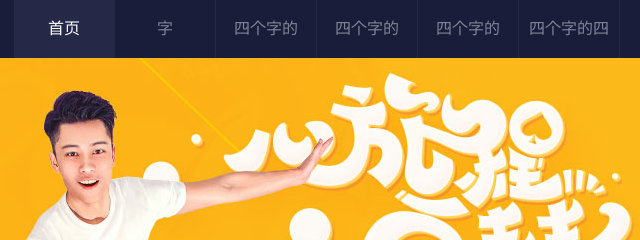
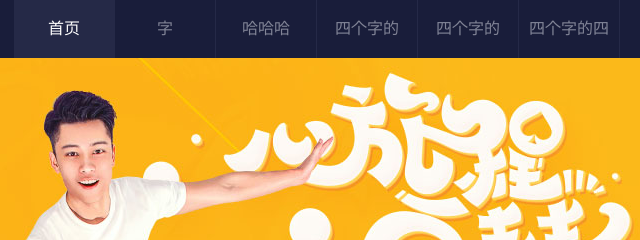
Before and after one commit to majimakailong/git-demo, a website: page src/index.html in a window 1280 px wide. Shown: the top 240 px of the page, 321-961 px from the left. Drawn offline with Linux system fonts and the light colour scheme.

Commit message:
线上修改了

```diff
--- a/src/index.html
+++ b/src/index.html
@@ -238,7 +238,7 @@
         <ul>
             <li class="current"><a href="">首页</a></li>
             <li><a href="">字</a></li>
-            <li><a href="">四个字的</a></li>
+            <li><a href="">哈哈哈</a></li>
             <li><a href="">四个字的</a></li>
             <li><a href="">四个字的</a></li>
             <li><a href="">四个字的四</a></li>
```
